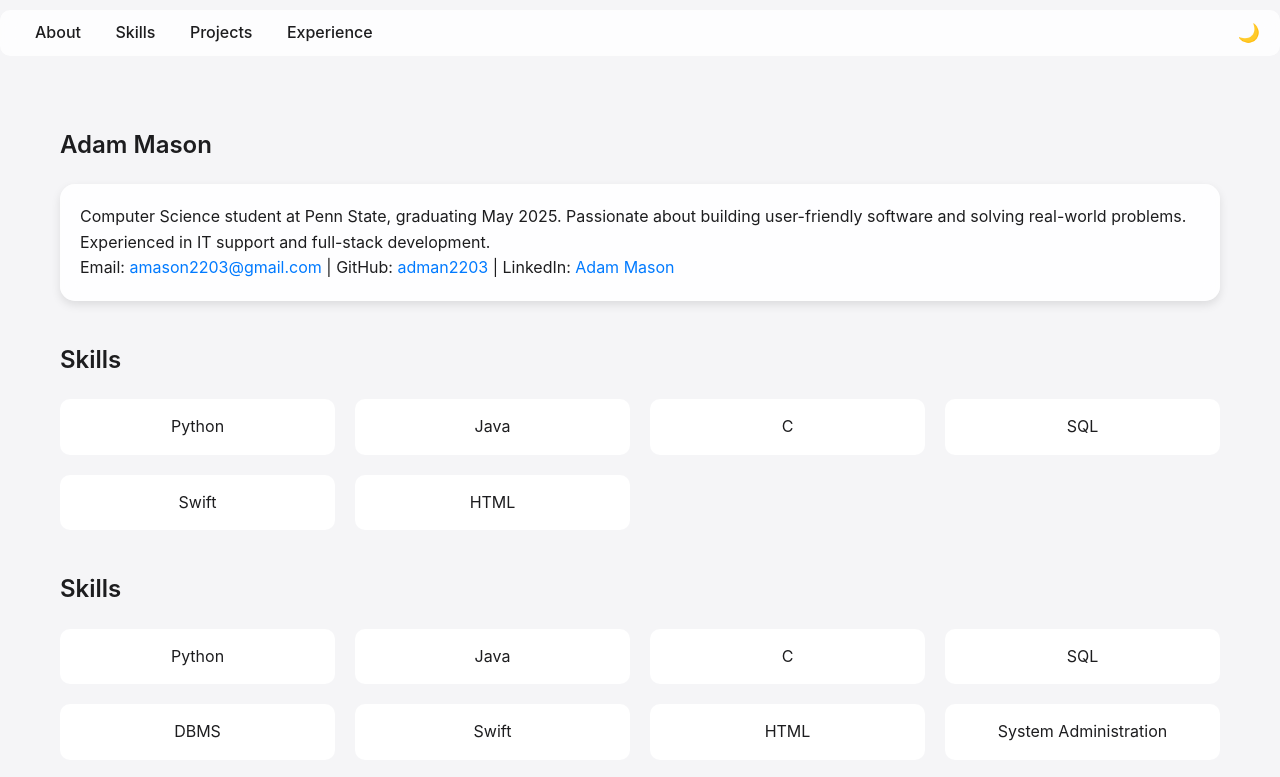
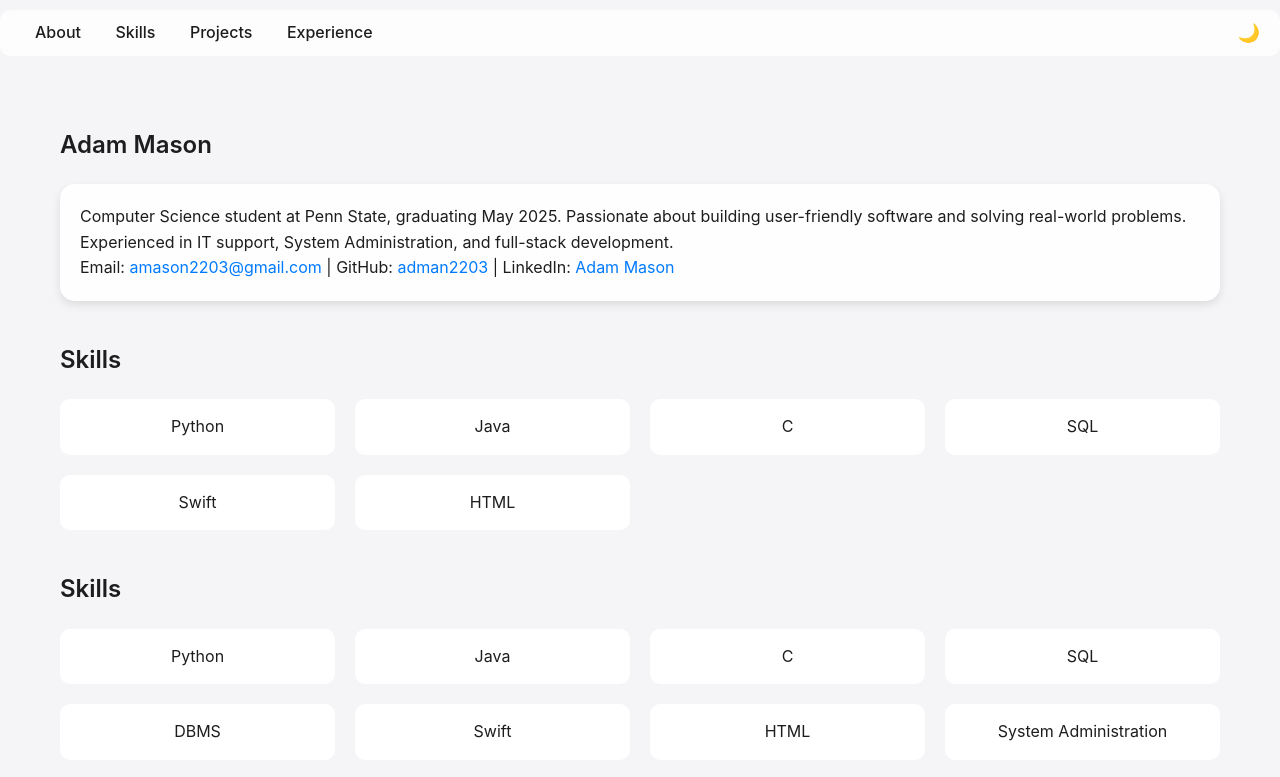
Before and after one commit to adman2203/adman2203.github.io, a plain HTML site: page index.html in a window 1280 px wide. Shown: the top 777 px of the page. Drawn offline with Linux system fonts and the light colour scheme.

Commit message:
added sysadmin to desc

```diff
--- a/index.html
+++ b/index.html
@@ -158,7 +158,8 @@
         <section id="about">
             <h1>Adam Mason</h1>
             <div class="card">
-                <p>Computer Science student at Penn State, graduating May 2025. Passionate about building user-friendly software and solving real-world problems. Experienced in IT support and full-stack development.</p>
+                <p>Computer Science student at Penn State, graduating May 2025. Passionate about building user-friendly software and solving real-world problems.
+                    Experienced in IT support, System Administration, and full-stack development.</p>
                 <p>
                     Email: <a href="mailto:amason2203@gmail.com">amason2203@gmail.com</a> |
                     GitHub: <a href="https://github.com/adman2203">adman2203</a> |
```
